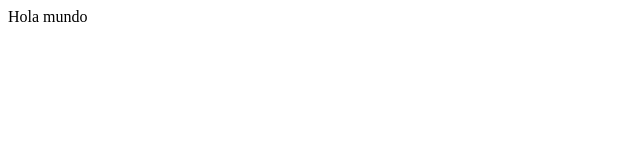
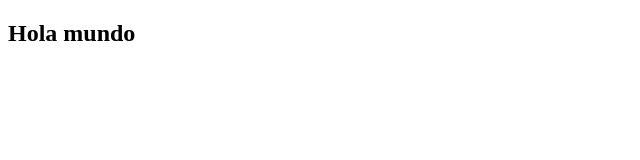
Before and after one commit to Santyluito/cursogitedemy, a plain HTML site: page index.html in a window 1280 px wide. Shown: the whole page, without its empty margins (0-640 px from the left). Drawn offline with Linux system fonts and the light colour scheme.

```diff
--- a/index.html
+++ b/index.html
@@ -1,11 +1,11 @@
 <!DOCTYPE html>
 <html lang="en">
-<head>
-    <meta charset="UTF-8">
-    <meta name="viewport" content="width=device-width, initial-scale=1.0">
+  <head>
+    <meta charset="UTF-8" />
+    <meta name="viewport" content="width=device-width, initial-scale=1.0" />
     <title>Document</title>
-</head>
-<body>
-    <section>Hola mundo</section>
-</body>
+  </head>
+  <body>
+    <h2>Hola mundo</h2>
+  </body>
 </html>
```
